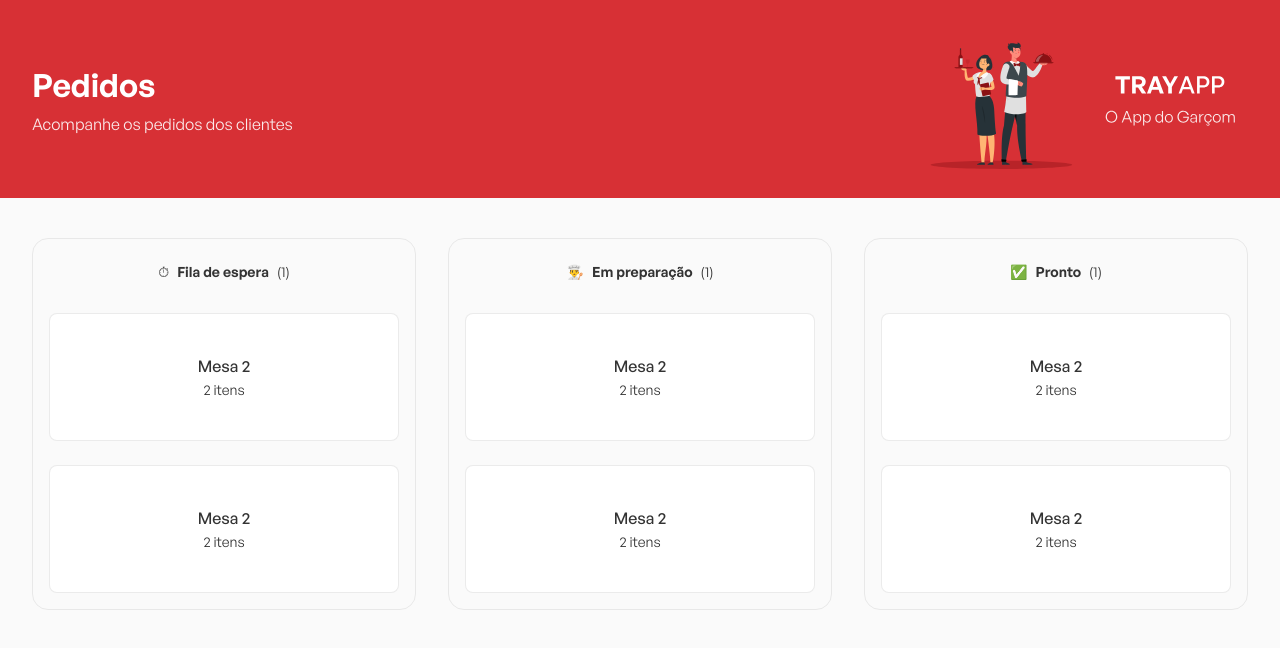
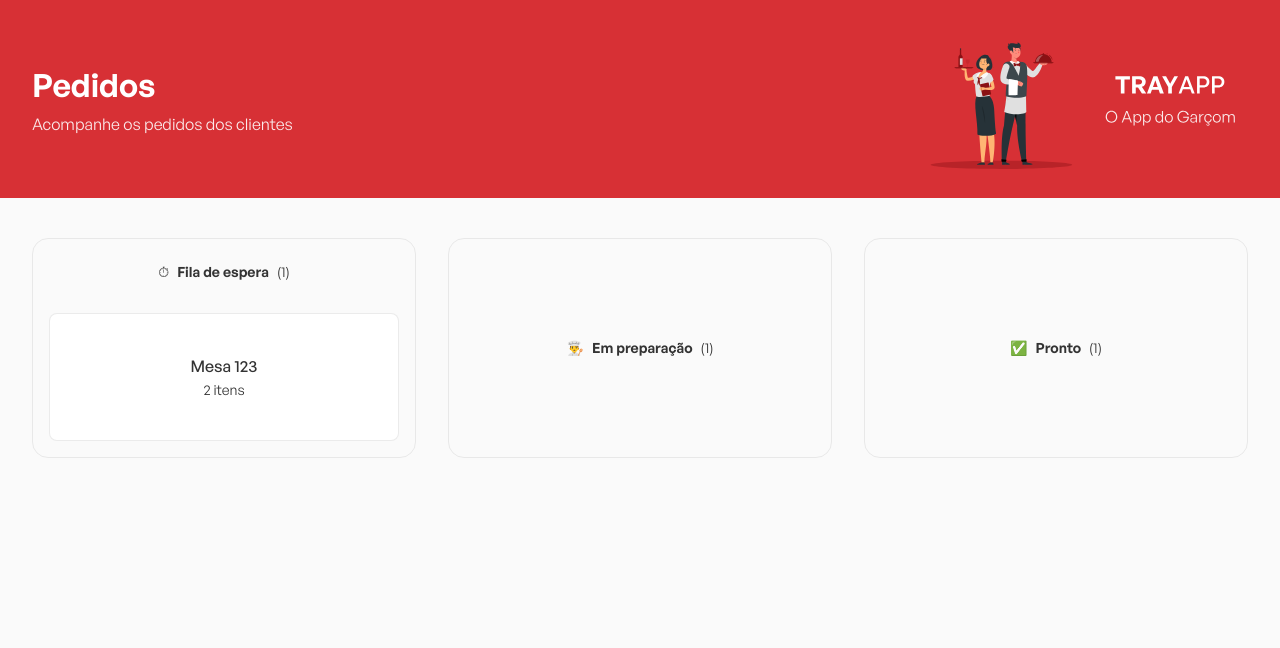
Before and after one commit to jhonathanvitor/TrayApp, a React (Vite) app in the folder front-end/: page / in a window 1280 px wide. Shown: the top 648 px of the page. Built offline with nearby package versions, Linux system fonts and the light colour scheme.

Commit message:
Orders Modal

```diff
--- /dev/null
+++ b/front-end/src/components/OrderModal/index.tsx
@@ -0,0 +1,16 @@
+import { Overlay } from './styles';
+
+interface OrderModalProps {
+  visible: boolean;
+}
+
+export function OrderModal({visible}: OrderModalProps) {
+  if (!visible) {
+    return null;
+  }
+  return (
+    <Overlay>
+      <h1>OrderModal</h1>
+    </Overlay>
+  );
+}
--- /dev/null
+++ b/front-end/src/components/OrderModal/styles.ts
@@ -0,0 +1,11 @@
+import styled from 'styled-components';
+
+export const Overlay = styled.div`
+  left: 0px;
+  top: 0px;
+  background: rgba(0, 0, 0, 0.8);
+  backdrop-filter: blur(4.5px);
+  width: 100%;
+  height: 100%;
+  position: fixed;
+`;
--- a/front-end/src/components/Orders/index.tsx
+++ b/front-end/src/components/Orders/index.tsx
@@ -2,9 +2,33 @@ import { Order } from '../../types/Order';
 import { Container } from './styles';
 import { OrdersBoard } from '../OrdersBoard';
 
-const orders: Order[] = [{
-
-}];
+const orders: Order[] = [
+  {
+    _id: '6372e48cbcd195b0d3d0f7f3',
+    table: '123',
+    status: 'WAITING',
+    products: [
+      {
+        product: {
+          name: 'Pizza quatro queijos',
+          imagePath: '1668472896991-quatro-queijos.png',
+          price: 40,
+        },
+        quantity: 3,
+        _id: '6372e48cbcd195b0d3d0f7f4'
+      },
+      {
+        product: {
+          name: 'Coca cola',
+          imagePath: '1668473462705-coca-cola.png',
+          price: 7,
+        },
+        quantity: 2,
+        _id: '6372e48cbcd195b0d3d0f7f5'
+      }
+    ],
+  }
+];
 
 export function Orders() {
   return (
@@ -12,14 +36,17 @@ export function Orders() {
       <OrdersBoard
         icon="⏱"
         title="Fila de espera"
+        orders={orders}
       />
       <OrdersBoard
         icon="👨‍🍳"
         title="Em preparação"
+        orders={[]}
       />
       <OrdersBoard
         icon="✅"
         title="Pronto"
+        orders={[]}
       />
     </Container>
   );
--- a/front-end/src/components/OrdersBoard/index.tsx
+++ b/front-end/src/components/OrdersBoard/index.tsx
@@ -1,29 +1,43 @@
+import { useState } from 'react';
+import { Order } from '../../types/Order';
+import { OrderModal } from '../OrderModal';
 import { Board, OrdersContainer } from './styles';
 
 interface OrderBoardProps {
   icon: string;
   title: string;
+  orders: Order[];
 }
 
-export function OrdersBoard({icon, title}: OrderBoardProps) {
+export function OrdersBoard({ icon, title, orders }: OrderBoardProps) {
+
+  const [isModalVisible, setIsModalVisible] = useState(false);
+
+  function handleOpenModal() {
+    setIsModalVisible(true);
+  }
+
   return (
     <Board>
+
+      <OrderModal visible={isModalVisible}/>
+
       <header>
         <span>{icon}</span>
         <strong>{title}</strong>
         <samp>(1)</samp>
       </header>
 
-      <OrdersContainer>
-        <button type='button'>
-          <strong>Mesa 2</strong>
-          <span>2 itens</span>
-        </button>
-        <button type='button'>
-          <strong>Mesa 2</strong>
-          <span>2 itens</span>
-        </button>
-      </OrdersContainer>
+      {orders.length > 0 && (
+        <OrdersContainer>
+          {orders.map((order) => (
+            <button type='button' key={order._id} onClick={handleOpenModal}>
+              <strong>Mesa {order.table}</strong>
+              <span>{order.products.length} itens</span>
+            </button>
+          ))}
+        </OrdersContainer>
+      )}
     </Board>
   );
 }
--- /dev/null
+++ b/front-end/src/types/Order.ts
@@ -0,0 +1,14 @@
+export interface Order {
+  _id: string;
+  table: string;
+  status: string;
+  products: {
+    _id: string;
+    quantity: number;
+    product: {
+      name: string;
+      imagePath: string;
+      price: number;
+    };
+  }[];
+}
```
Also changed, not shown: 3 other files (tests, documents, lock files or other folders).
